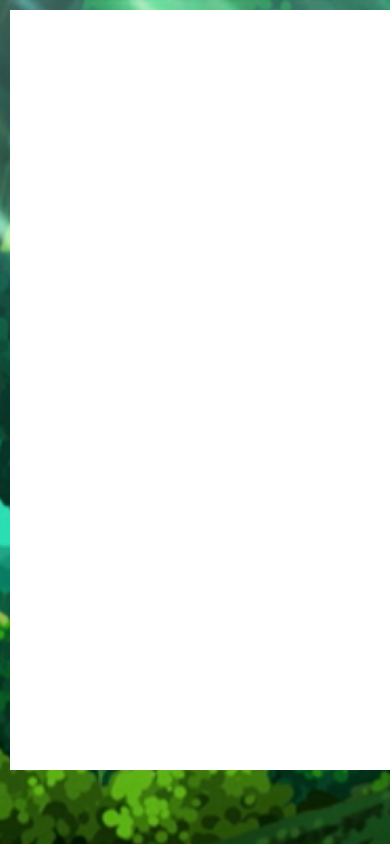
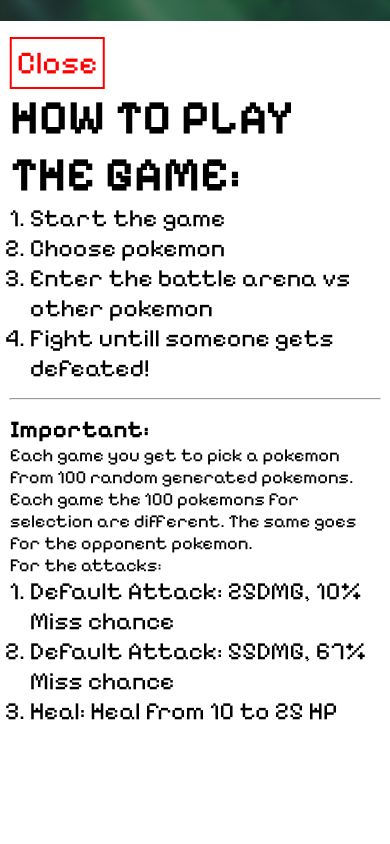
Before and after one commit to kolev03/Pokimon-Game, a website: page index.html in a window 390 px wide. Both pictures are taken after a click on the element "INSTRUCTIONS". Drawn offline with nearby package versions, Linux system fonts and the light colour scheme; a web font is replaced by a local one.

Commit message:
Making changes in the design. Mainly logic page.

```diff
--- a/css/select-pokemon-page.css
+++ b/css/select-pokemon-page.css
@@ -21,7 +21,7 @@
   padding-top: 20px;
   text-align: center;
   color: white;
-  backdrop-filter: blur(4px)
+  backdrop-filter: blur(4px);
 }
 
 .pokemons-to-select {
@@ -79,6 +79,10 @@
 
 .invisible {
   display: none;
+}
+
+.loading-text {
+  color: white;
 }
 
 .loading-container {
@@ -140,3 +144,18 @@
     opacity: 0;
   }
 }
+
+@media screen and (max-width: 400px) {
+  .loading-text {
+    margin-top: -40px;
+  }
+
+  .pokemon-card {
+    width: 100px;
+    height: 100px;
+  }
+
+  #select-pokemon-text {
+    font-size: 2rem;
+  }
+}
--- a/css/start-page.css
+++ b/css/start-page.css
@@ -1,5 +1,3 @@
-@import url("https://fonts.cdnfonts.com/css/pokemon-solid");
-@import url("https://fonts.googleapis.com/css2?family=Pixelify+Sans:wght@400..700&display=swap");
 @import url("https://fonts.googleapis.com/css2?family=Figtree:ital,wght@0,300..900;1,300..900&display=swap");
 
 * {
@@ -40,7 +38,6 @@
 .start-page h1 {
   font-size: 18rem;
   backdrop-filter: blur(4px);
-  z-index: 0;
 }
 
 .start-page h2 {
@@ -70,28 +67,95 @@
   color: white;
   border: none;
   background-color: transparent;
-  transition: 1s ease;
+  transition: 1.3s ease;
 }
 
 #start-game:hover {
   cursor: pointer;
   transition: 1s ease;
+  font-size: 6rem;
+  transition: 0.3s ease;
+  margin-left: -15px;
 }
 
-.start-page-instructions {
-  position: absolute;
-  left: 10px;
-  top: 10px;
-  width: 80%;
-  height: 90vh;
-  transition: 0.3s;
-  z-index: 5;
-  background-color: white;
+.instructions {
+  font-family: "Pixelify Sans", sans-serif;
+  font-optical-sizing: auto;
+  position: fixed;
+  top: 50%;
+  left: 50%;
+  transform: translate(-50%, -50%);
+  width: 50vw;
+  max-width: 600px;
+  background: white;
+  padding: 30px;
+  z-index: 10;
+  overflow-y: auto;
+  max-height: 80vh;
+  align-items: center;
+}
+
+.instructions-overlay {
+  position: fixed;
+  top: 0;
+  left: 0;
+  width: 100vw;
+  height: 100vh;
+  background: rgba(0, 0, 0, 0.5);
+  backdrop-filter: blur(6px);
+  z-index: 9;
+}
+
+#close-instructions{
+  margin: auto;
+  background-color: transparent;
+  border: none;
+  font-size: 2rem;
+  font-family: "Pixelify Sans", sans-serif;
+  font-optical-sizing: auto;
+  color: red;
+  text-align: center;
+  border: 2px solid red;
+  padding: 5px
+}
+
+.instructions hr {
+  margin: 15px 0;
+}
+
+.instructions h1 {
+  font-size: 4rem;
+}
+
+.instructions ul {
+  list-style: number;
+}
+
+.instructions li {
+  margin-left: 20px;
+  font-size: 1.75rem;
+}
+
+.important-stuff {
+  font-size: 1.25rem;
 }
 
 @media only screen and (max-width: 1425px) {
   .start-page h1 {
     font-size: 12rem;
+  }
+
+  .instructions h1 {
+    font-size: 3rem;
+  }
+
+  .instructions li {
+    margin-left: 20px;
+    font-size: 1.55rem;
+  }
+
+  .important-stuff {
+    font-size: 1.15rem;
   }
 }
 
@@ -123,6 +187,23 @@
   #start-game {
     font-size: 3rem;
     backdrop-filter: blur(7px);
+  }
+
+  .instructions h1 {
+    font-size: 2.25rem;
+  }
+
+  .instructions li {
+    margin-left: 20px;
+    font-size: 1.35rem;
+  }
+
+  .important-stuff {
+    font-size: 1rem;
+  }
+
+  .instructions-overlay {
+    display: hidden;
   }
 }
 
@@ -170,4 +251,29 @@
     font-size: 2.25rem;
     backdrop-filter: blur(7px);
   }
+
+  .instructions {
+    width: 95vw;
+    height: 95vh;
+    top: 2.5vh;
+    left: 50%;
+    transform: translateX(-50%);
+    max-width: none;
+    max-height: none;
+    overflow-y: auto;
+    padding: 16px;
+  }
+
+  .instructions h1 {
+    font-size: 3rem;
+  }
+
+  .instructions li {
+    margin-left: 20px;
+    font-size: 1.55rem;
+  }
+
+  .important-stuff {
+    font-size: 1.15rem;
+  }
 }
--- a/index.html
+++ b/index.html
@@ -15,10 +15,35 @@
       <h1>POKEMON</h1>
       <h2>BATTLE GAME</h2>
       <h3 id="instructions-text">INSTRUCTIONS</h3>
-      <div class="start-page-instructions invisible"></div>
       <button id="start-game">START GAME -></button>
-      <div class="intrusctions"></div>
     </div>
+
+    <div class="instructions invisible">
+      <button id="close-instructions">Close</button>
+      <h1>HOW TO PLAY THE GAME:</h1>
+      <ul>
+        <li>Start the game</li>
+        <li>Choose pokemon</li>
+        <li>Enter the battle arena vs other pokemon</li>
+        <li>Fight untill someone gets defeated!</li>
+      </ul>
+      <hr />
+      <h2>Important:</h2>
+      <div class="important-stuff">
+        <p>
+          Each game you get to pick a pokemon from 100 random generated
+          pokemons. Each game the 100 pokemons for selection are different. The
+          same goes for the opponent pokemon.
+        </p>
+        <p>For the attacks:</p>
+        <ul>
+          <li>Default Attack: 25DMG, 10% Miss chance</li>
+          <li>Default Attack: 55DMG, 67% Miss chance</li>
+          <li>Heal: Heal from 10 to 25 HP</li>
+        </ul>
+      </div>
+    </div>
+    <div class="instructions-overlay invisible"></div>
     <!-- ------------------------------------------- -->
     <div id="select-pokemon-page" class="select-pokemon-page invisible">
       <h1 style="visibility: hidden" id="select-pokemon-text">
--- a/script.js
+++ b/script.js
@@ -395,18 +395,42 @@
   }, 1500);
 }
 
+/**
+ * Toggling the class invisible from the instuctions divs
+ */
+function toggleInstructions() {
+  document.querySelector(".instructions").classList.toggle("invisible");
+  document.querySelector(".instructions-overlay").classList.toggle("invisible");
+}
+
 // Instructions button
 document
   .querySelector("#instructions-text")
   .addEventListener("click", function () {
-    document
-      .querySelector(".start-page-instructions")
-      .classList.toggle("invisible");
-      console.log("clicked")
+    toggleInstructions();
+  });
+
+// Closing the instructions panel
+document
+  .querySelector(".instructions-overlay")
+  .addEventListener("click", function () {
+    toggleInstructions();
+  });
+
+document
+  .querySelector("#close-instructions")
+  .addEventListener("click", function () {
+    toggleInstructions();
   });
 
 // Starting the game button
 document.getElementById("start-game").addEventListener("click", function () {
+  gsap.to(document.getElementById("start-game"), {
+    x: 1000,
+    opacity: 0,
+    duration: 0.1,
+    ease: "power1.inOut",
+  });
   startPageToSelectPageAnimation();
   backgroundMusic = new Audio("./mp3/selectPage.mp3");
   backgroundMusic.loop = true;
```
Also changed, not shown: resources/icon.png (added).
